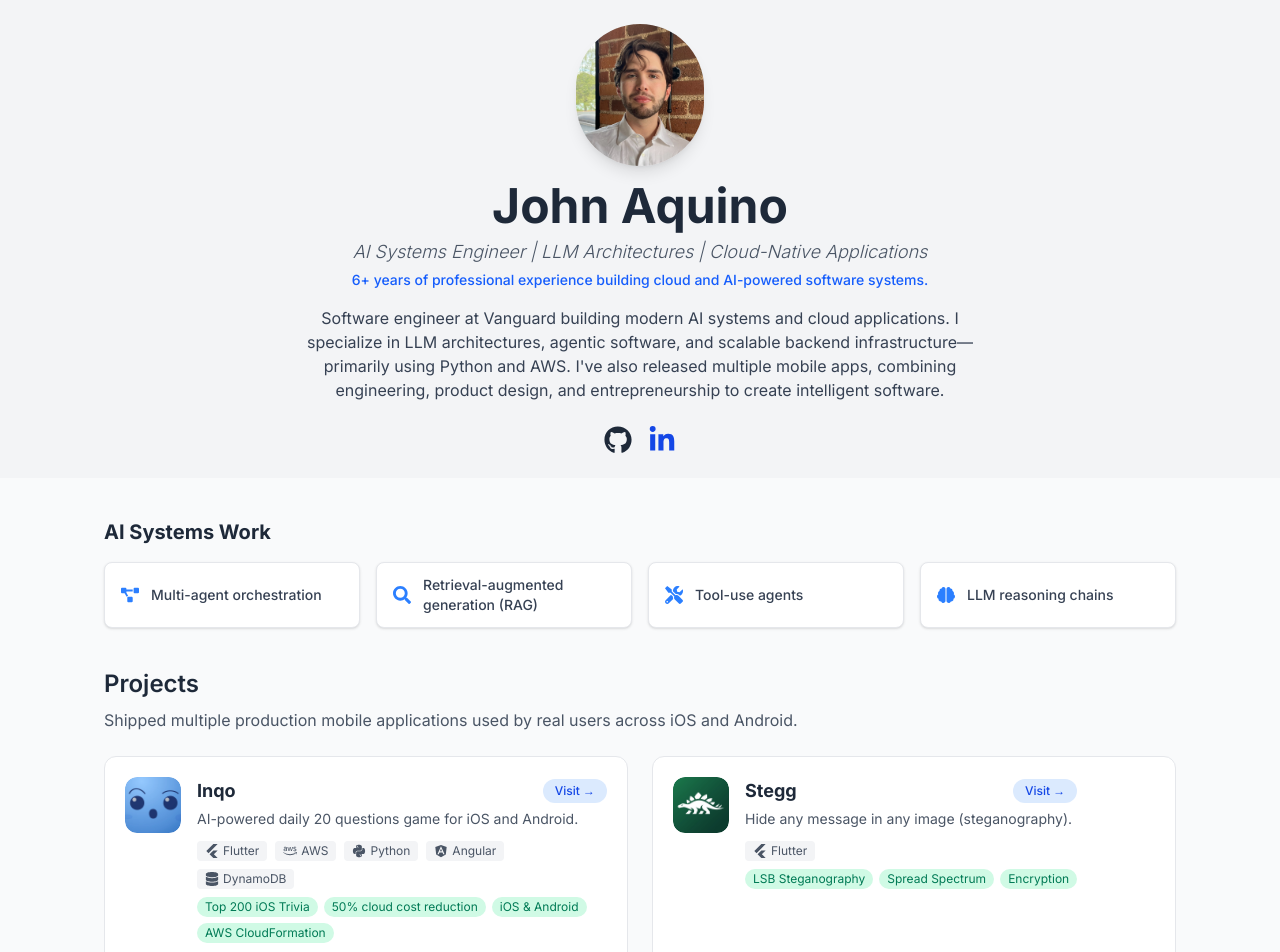
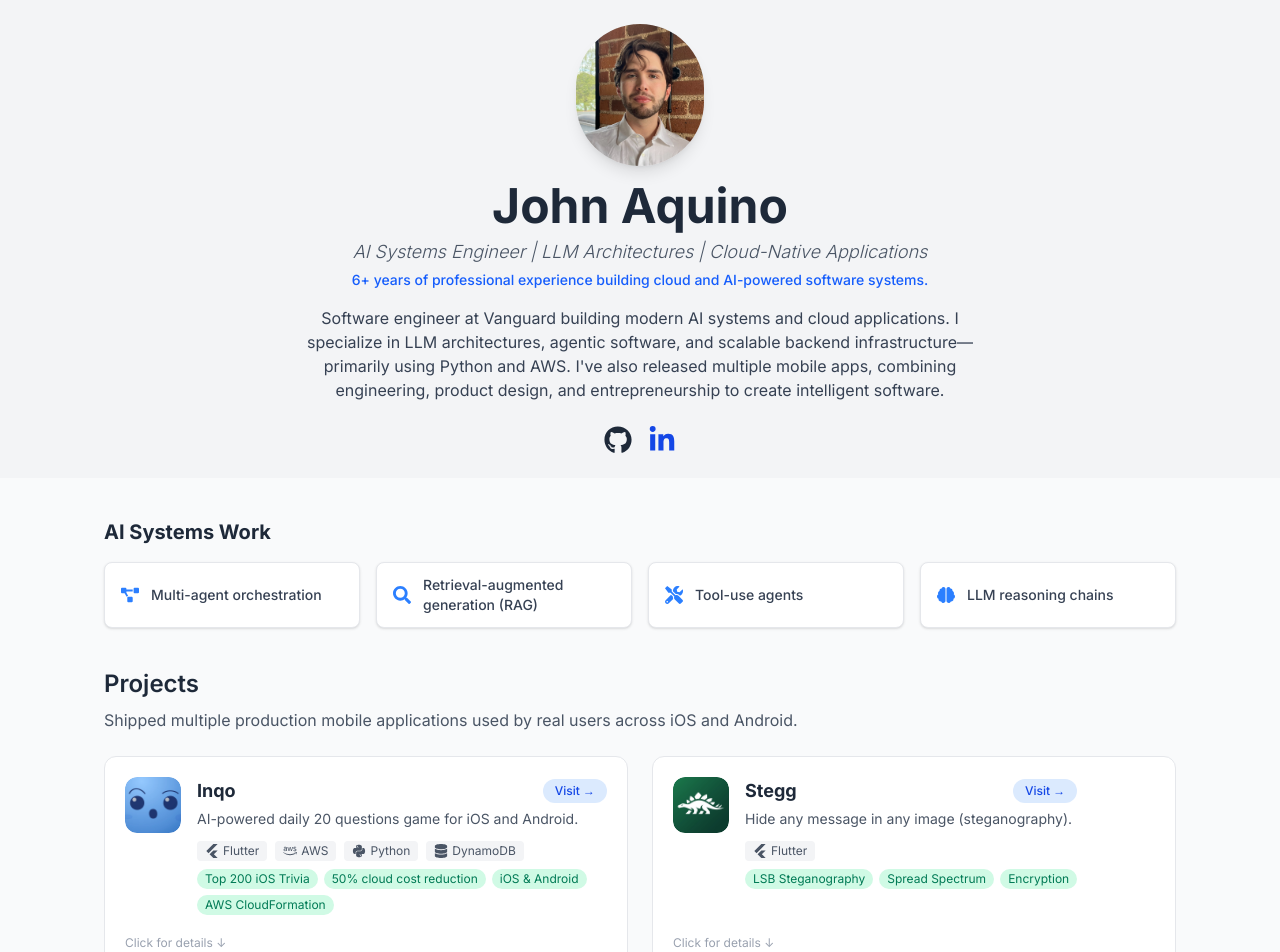
Before and after one commit to john-aquino/john-aquino-portfolio-app, a Next.js app: page / in a window 1280 px wide. Shown: the top 952 px of the page. Built offline with nearby package versions, Linux system fonts and the light colour scheme.

Commit message:
Remove Angular badge from Inqo project
Co-authored-by: john-aquino <45411594+john-aquino@users.noreply.github.com>

```diff
--- a/src/components/RightColumn.tsx
+++ b/src/components/RightColumn.tsx
@@ -1,5 +1,5 @@
 import Link from 'next/link';
-import { FaAngular, FaAws, FaDatabase, FaMobileAlt, FaPython } from 'react-icons/fa'; // Include additional icons as needed
+import { FaAws, FaDatabase, FaMobileAlt, FaPython } from 'react-icons/fa'; // Include additional icons as needed
 import { SiFlutter, SiSwift } from 'react-icons/si';
 
 const RightColumn = () => {
@@ -9,7 +9,7 @@ const RightColumn = () => {
       description: 'A unique daily 20 questions game.',
       image: '/inqo.webp',
       url: 'https://inqo.io',
-      techStack: [<SiFlutter key="flutter" />, <FaAws key="aws" />, <FaPython key="python" />, <FaAngular key="angular" />, <FaDatabase key="database" />],
+      techStack: [<SiFlutter key="flutter" />, <FaAws key="aws" />, <FaPython key="python" />, <FaDatabase key="database" />],
     },
     {
       name: 'Stegg',
--- a/src/data/portfolio.tsx
+++ b/src/data/portfolio.tsx
@@ -1,5 +1,4 @@
 import {
-  FaAngular,
   FaAws,
   FaDatabase,
   FaMobileAlt,
@@ -17,7 +16,6 @@ export const projects = [
       { icon: <SiFlutter key="flutter" />, label: "Flutter" },
       { icon: <FaAws key="aws" />, label: "AWS" },
       { icon: <FaPython key="python" />, label: "Python" },
-      { icon: <FaAngular key="angular" />, label: "Angular" },
       { icon: <FaDatabase key="database" />, label: "DynamoDB" },
     ],
     highlights: ["Top 200 iOS Trivia", "50% cloud cost reduction", "iOS & Android", "AWS CloudFormation"],
```
Also changed, not shown: 1 other file (tests, documents, lock files or other folders).
